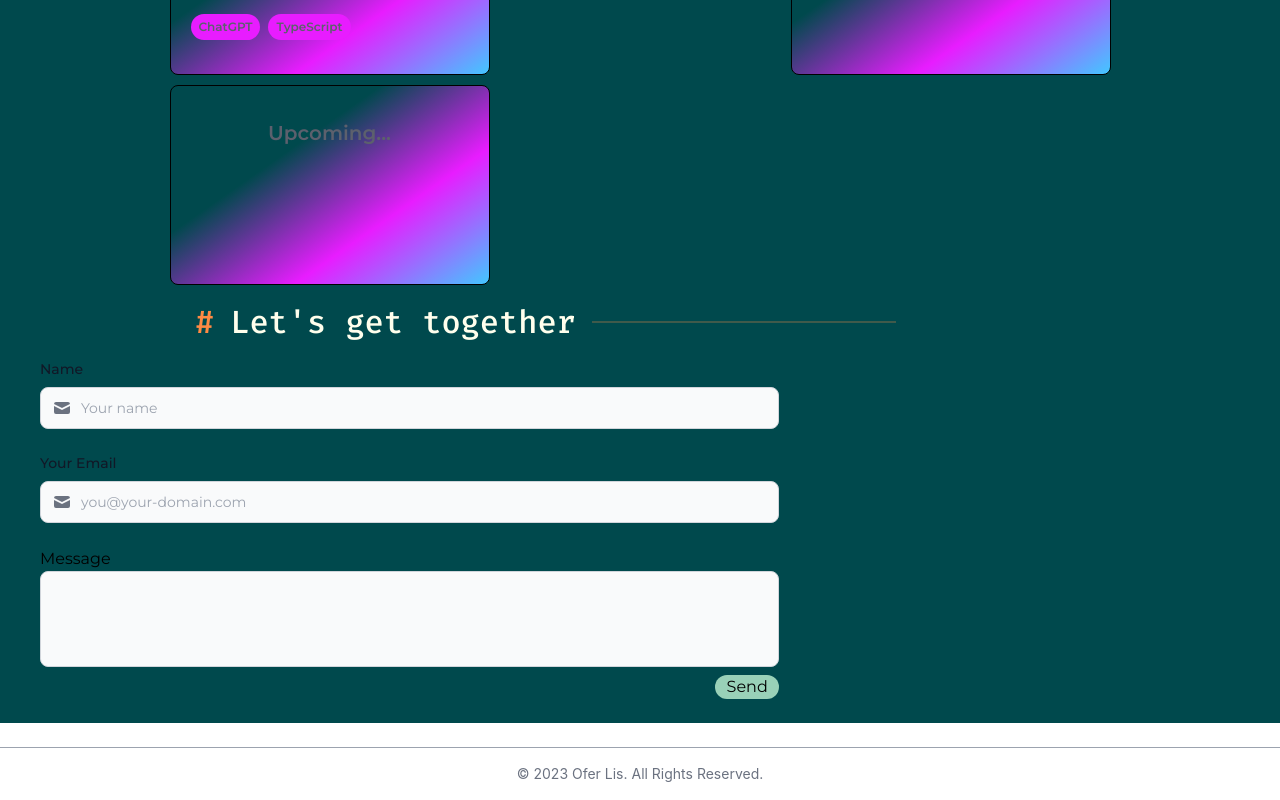
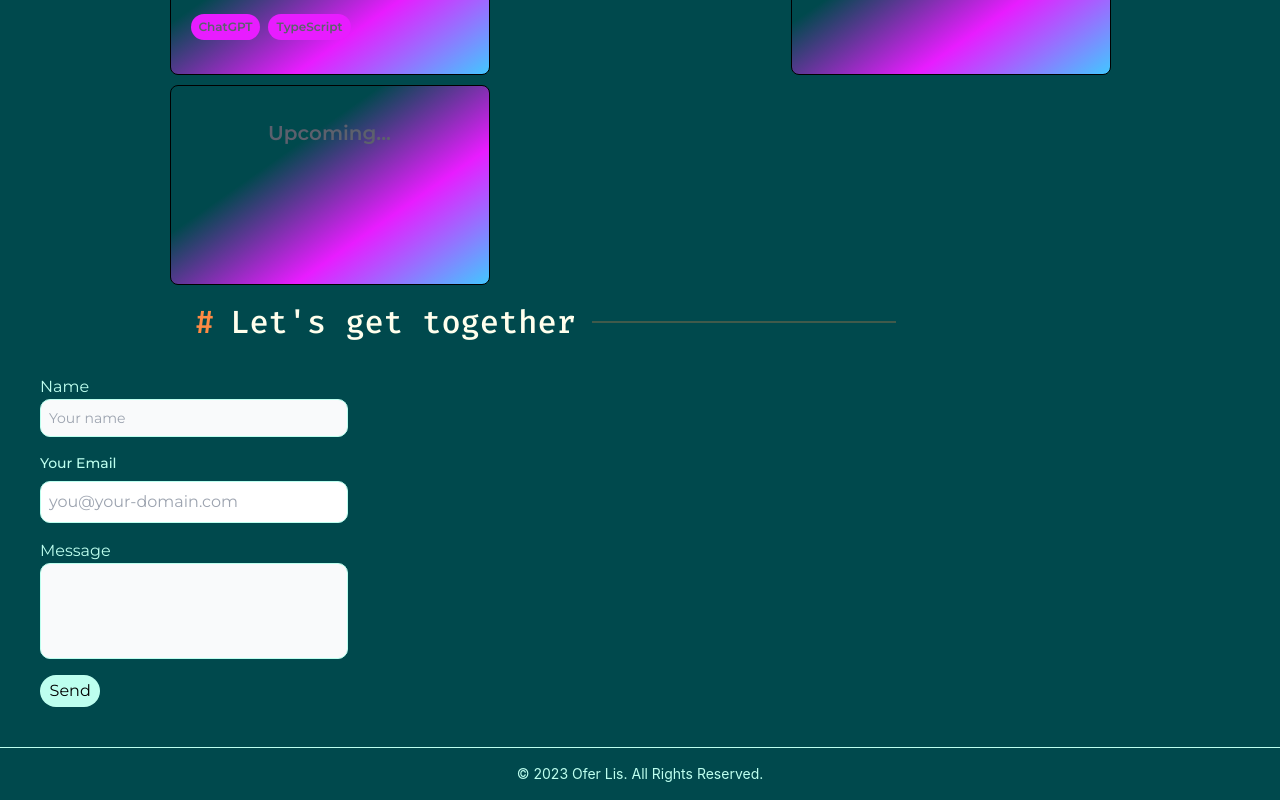
Before and after one commit to Oferlis/portfolio-website, a React (Create React App) app: page / in a window 1280 px wide. Shown: the part 1871-2671 px from the top of the page. Built offline with nearby package versions, Linux system fonts and the light colour scheme.

Commit message:
almost done

```diff
--- a/src/App.css
+++ b/src/App.css
@@ -150,7 +150,7 @@
 }
 
 .about-image {
-  width: 70vh;
+  width: 60vh;
   height: 70vh;
 }
 
@@ -281,11 +281,34 @@ h2 {
 }
 
 .form-div {
-  justify-content: center;
-  width: 60%;
+  width: 100%;
   margin: 1rem;
 }
 
+.form-div label {
+  color: #BDFFEF;
+  margin-top: 1rem;
+
+}
+
+.form-div input {
+  align-items: center;
+  justify-content: center;
+  width: 25%;
+  border-radius: 10px;
+  padding: 0.5rem;
+  border: 1px solid #BDFFEF;
+}
+
+.form-div button {
+  background-color: #BDFFEF;
+  border-radius: 25px;
+  padding: 0.25rem;
+  margin-top: 1rem;
+  padding-left: 0.6rem;
+  padding-right: 0.6rem;
+
+}
 .card {
   width: 320px;
   height: 200px;
@@ -580,3 +603,23 @@ h2 {
   font-weight: 400;
   line-height: normal;
   }
+
+  .footer {
+    width: 100%;
+    align-items: flex-start;
+    background-color: #00494D;
+  }
+
+  .footer hr {
+    margin-top: 1rem/* 16px */;
+    margin-bottom: 1rem/* 16px */;
+    border-color: #BDFFEF
+  }
+
+  .footer span {
+    display: block;
+    font-size: 0.875rem/* 14px */;
+    line-height: 1.25rem/* 20px */;
+    color: #BDFFEF;
+    text-align: center;
+  }
--- a/src/components/contactForm.js
+++ b/src/components/contactForm.js
@@ -1,52 +1,72 @@
 import { useRef } from "react";
-import emailjs from '@emailjs/browser';
+import emailjs from "@emailjs/browser";
 
 export default function ContactForm(props) {
   const form = useRef();
   const sendEmail = (e) => {
     e.preventDefault();
 
-        emailjs.sendForm(process.env.REACT_APP_EMAIL_SERVICE_ID,
+    emailjs
+      .sendForm(
+        process.env.REACT_APP_EMAIL_SERVICE_ID,
         process.env.REACT_APP_TEMPLATE_ID,
         form.current,
-                         process.env.REACT_APP_EMAIL_PUBLIC_KEY)
-        .then((result) => {
+        process.env.REACT_APP_EMAIL_PUBLIC_KEY
+      )
+      .then(
+        (result) => {
           console.log(result.text);
-            props.setSubmitted(true)
-        }, (error) => {
+          props.setSubmitted(true);
+        },
+        (error) => {
           console.log(error.text);
-        });
+        }
+      );
   };
-
-
 
   return (
     <form ref={form} onSubmit={sendEmail} className="flex flex-col">
       <div className="flex flex-col">
-                <label htmlFor="website-admin" className="block mb-2 text-sm font-medium text-gray-900 text-left">Name</label>
-                <div className="relative mb-6">
-                <div className="absolute inset-y-0 left-0 flex items-center pl-3 pointer-events-none">
-                    <svg aria-hidden="true" className="w-5 h-5 text-gray-500 dark:text-gray-400" fill="currentColor" viewBox="0 0 20 20" xmlns="http://www.w3.org/2000/svg"><path d="M2.003 5.884L10 9.882l7.997-3.998A2 2 0 0016 4H4a2 2 0 00-1.997 1.884z"></path><path d="M18 8.118l-8 4-8-4V14a2 2 0 002 2h12a2 2 0 002-2V8.118z"></path></svg>
+        <label htmlFor="website-admin" className="">
+          Name
+        </label>
+        <div className="">
+          <input
+            type="text"
+            name="name"
+            className="bg-gray-50 border border-gray-300 text-gray-900 text-sm rounded-lg focus:ring-blue-500 focus:border-blue-500 block w-full pl-10 p-2.5  dark:bg-gray-200 dark:border-gray-600 dark:placeholder-gray-400 dark:focus:ring-blue-500 dark:focus:border-blue-500"
+            placeholder="Your name"
+          />
         </div>
-                <input type="text" name="name" className="bg-gray-50 border border-gray-300 text-gray-900 text-sm rounded-lg focus:ring-blue-500 focus:border-blue-500 block w-full pl-10 p-2.5  dark:bg-gray-200 dark:border-gray-600 dark:placeholder-gray-400 dark:focus:ring-blue-500 dark:focus:border-blue-500" placeholder="Your name"/>
+        <label
+          htmlFor="email"
+          className="block mb-2 text-sm font-medium text-gray-900 text-left"
+        >
+          Your Email
+        </label>
+        <input
+          type="email"
+          name="email"
+          className=""
+          placeholder="you@your-domain.com"
+        />
+
+        <div className="flex flex-col">
+          <label htmlFor="message" className="text-left">
+            {" "}
+            Message{" "}
+          </label>
+          <input
+            className="h-24 bg-gray-50 border border-gray-300 text-gray-900 text-sm rounded-lg focus:ring-blue-500 focus:border-blue-500 block w-full pl-10 p-2.5  dark:bg-gray-200 dark:border-gray-600 dark:placeholder-gray-400 dark:focus:ring-blue-500 dark:focus:border-blue-500"
+            type="text"
+            name="message"
+            required
+          />
         </div>
-                <label htmlFor="email" className="block mb-2 text-sm font-medium text-gray-900 text-left">Your Email</label>
-                <div className="relative mb-6">
-                <div className="absolute inset-y-0 left-0 flex items-center pl-3 pointer-events-none">
-                    <svg aria-hidden="true" className="w-5 h-5 text-gray-500 dark:text-gray-400" fill="currentColor" viewBox="0 0 20 20" xmlns="http://www.w3.org/2000/svg"><path d="M2.003 5.884L10 9.882l7.997-3.998A2 2 0 0016 4H4a2 2 0 00-1.997 1.884z"></path><path d="M18 8.118l-8 4-8-4V14a2 2 0 002 2h12a2 2 0 002-2V8.118z"></path></svg>
-                </div>
-                <input type="email" name="email" className="bg-gray-50 border border-gray-300 text-gray-900 text-sm rounded-lg focus:ring-blue-500 focus:border-blue-500 block w-full pl-10 p-2.5  dark:bg-gray-200 dark:border-gray-600 dark:placeholder-gray-400 dark:focus:ring-blue-500 dark:focus:border-blue-500" placeholder="you@your-domain.com"/>
-                </div>
-                <div className="flex flex-col">
-                    <label htmlFor="message" className="text-left"> Message </label>
-                    <input className="h-24 bg-gray-50 border border-gray-300 text-gray-900 text-sm rounded-lg focus:ring-blue-500 focus:border-blue-500 block w-full pl-10 p-2.5  dark:bg-gray-200 dark:border-gray-600 dark:placeholder-gray-400 dark:focus:ring-blue-500 dark:focus:border-blue-500" type="text" name="message" required />
-                </div>
-                <div className="flex flex-row-reverse">
-                <button type="submit" className="flex bg-[#99d1b8] rounded-xl justify-center w-16 my-2">
-                    Send
-                </button>
+        <div className="">
+          <button type="submit">Send</button>
         </div>
       </div>
     </form>
-        )
+  );
 }
--- a/src/sections/About.js
+++ b/src/sections/About.js
@@ -5,7 +5,7 @@ export default function About() {
     <div id="about" className="div-ex row-div about-div">
       <div className="my-auto mx-auto py-4">
         <h1 className="about-h1">
-          <em>Fullstack Developer</em> building web solutions
+          <em>A full-stack Developer</em> building web solutions
           <br />
           with a passion for
           <em> innovation</em> & <em>problem-solving.</em>
--- a/src/sections/Footer.js
+++ b/src/sections/Footer.js
@@ -1,11 +1,10 @@
 export default function footer() {
-    return (
-        <footer className="w-full items-start rounded-lg">
-            <div className="md:pb-4 md:pt-2">
-                <hr className="my-4 border-gray-400 sm:mx-auto" />
-                <span className="block text-sm text-gray-500 sm:text-center dark:text-gray-400">© 2023 Ofer Lis. All Rights Reserved.</span>
-            </div>
-</footer>
-
-    )
+  return (
+    <footer className="footer">
+      <div className="md:pb-4 md:pt-2">
+        <hr />
+        <span>© 2023 Ofer Lis. All Rights Reserved.</span>
+      </div>
+    </footer>
+  );
 }
```
Also changed, not shown: src/index.js (+6 -6 lines). Lines whose indentation alone changed are shown as unchanged.
